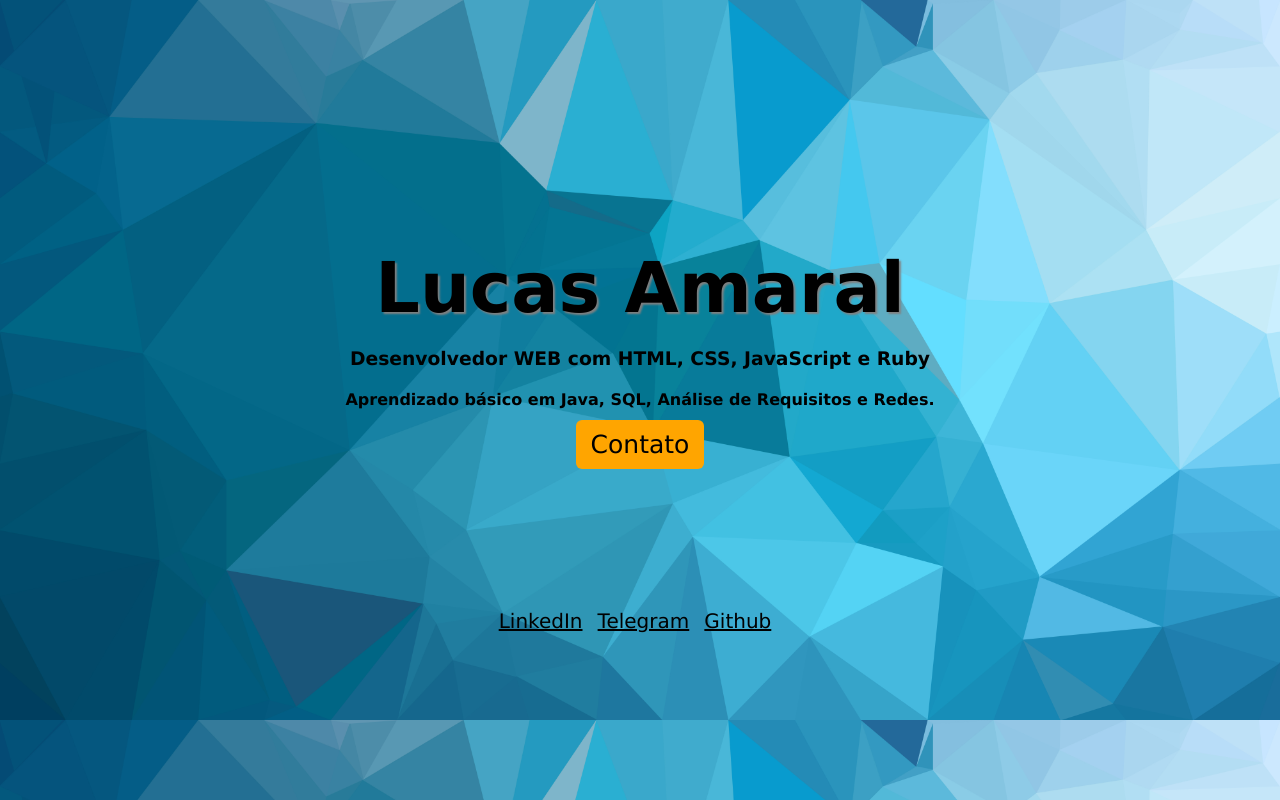
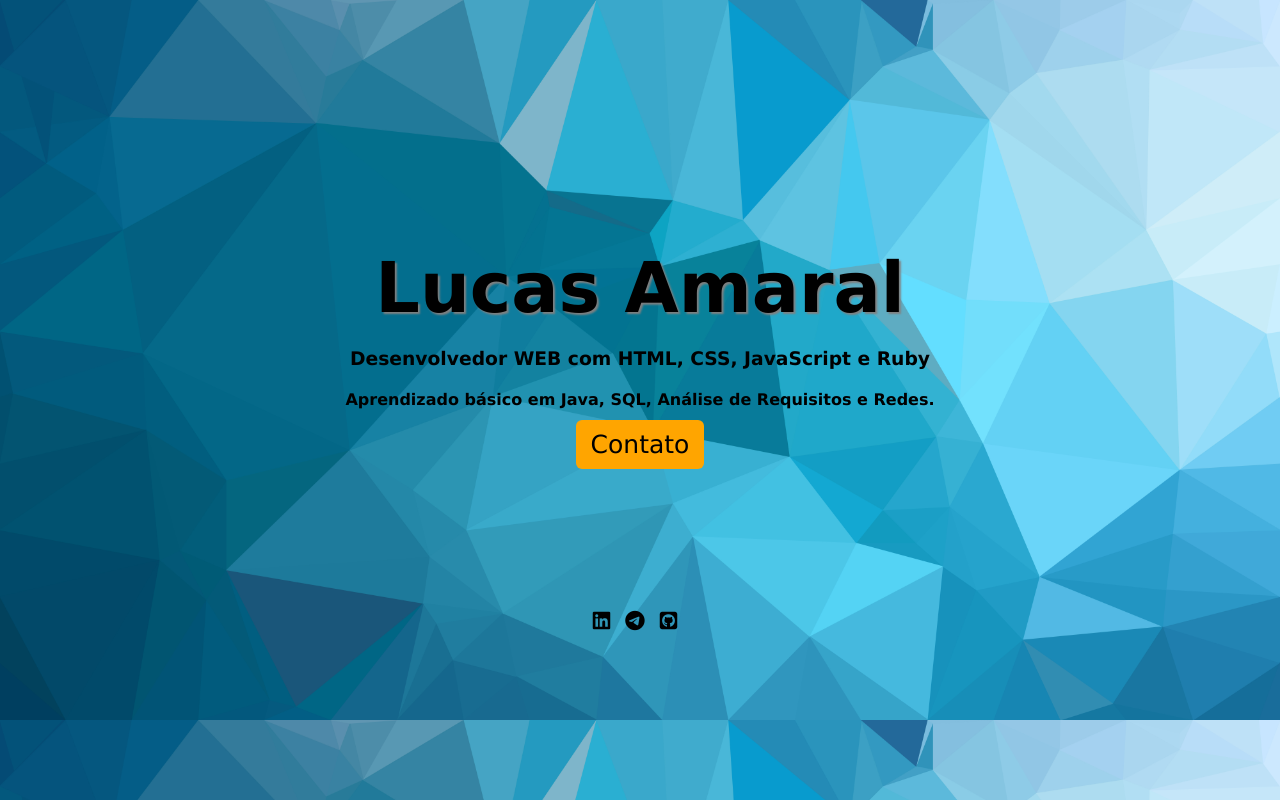
Before and after one commit to lucasroamaral/cardinfo, a plain HTML site: page index.html in a window 1280 px wide. Drawn offline with Linux system fonts and the light colour scheme.

Commit message:
Add files via upload

```diff
--- a/index.html
+++ b/index.html
@@ -2,17 +2,18 @@
 <html>
 	<head>
 		<link rel="stylesheet" type="text/css" href="style.css">
+		<script src="https://kit.fontawesome.com/33d58d761f.js" crossorigin="anonymous"></script>
 		<title>Lucas Amaral</title>
 	</head>
 	<body>
 		<h1>Lucas Amaral</h1>
 		<h3>Desenvolvedor WEB com HTML, CSS, JavaScript e Ruby</h3>
 		<h4>Aprendizado básico em Java, SQL, Análise de Requisitos e Redes.</h4>
-		<a href="" class="botao">Contato</a>
+		<a href="mailto:lucas.roamaral@gmail.com" class="botao">Contato</a>
 		<ul class="lista">
-			<li><a href="" target="_blank">LinkedIn</a></li>
-			<li><a href="" target="_blank">Telegram</a></li>
-			<li><a href="" target="_blank">Github</a></li>
+			<li><a href="https://www.linkedin.com/in/lucas-amaral-681611104/" target="_blank"><i class="fab fa-linkedin"></i></a></li>
+			<li><a href="https://t.me/Lucasrodam" target="_blank"><i class="fab fa-telegram"></i></a></li>
+			<li><a href="https://github.com/lucasroamaral" target="_blank"><i class="fab fa-github-square"></i></a></li>
 		</ul>
 	</body>
 </html>
```
